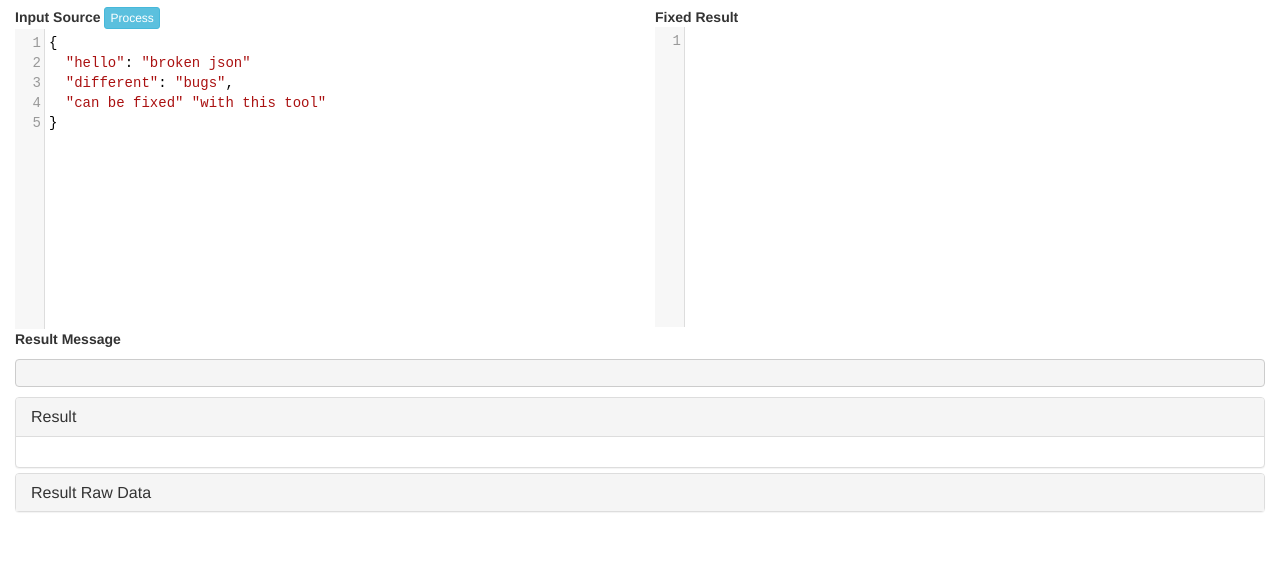
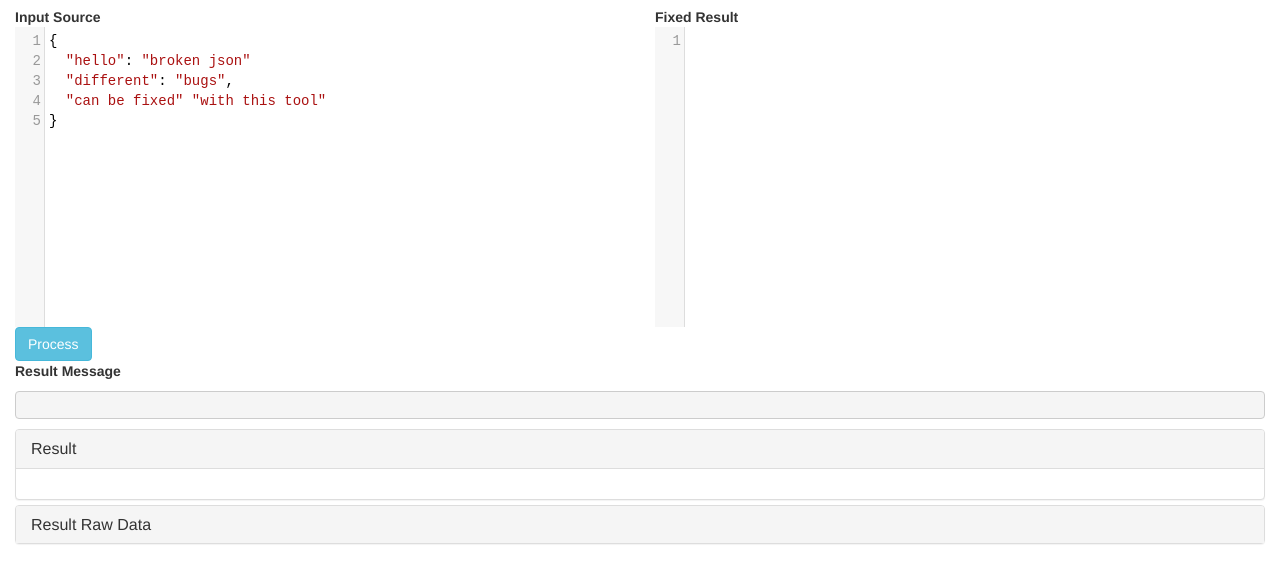
Before and after one commit to paulvollmer/jsonfix, a website built with webpack: page web/index.html in a window 1280 px wide. Shown: the part 63-646 px from the top of the page. Built offline with nearby package versions, Linux system fonts and the light colour scheme.

Commit message:
UX: Made the process button more prominent

```diff
--- a/web/index.html
+++ b/web/index.html
@@ -36,7 +36,7 @@
 
       <div class="row" style="margin-top: 70px;">
         <div class="col-md-6">
-          <b>Input Source <button class="btn btn-info btn-xs" onClick="jsonfix.update()">Process</button></b>
+          <b>Input Source</b>
           <textarea id="source">{
   "hello": "broken json"
   "different": "bugs",
@@ -48,7 +48,11 @@
           <textarea id="result"></textarea>
         </div>
       </div>
-
+      <div class="row">
+         <div class="col-md-12">
+           <button class="btn btn-info btn-l" onClick="jsonfix.update()">Process</button>
+         </div>
+      </div>
       <div id="result-container">
 
         <div class="row">
```
